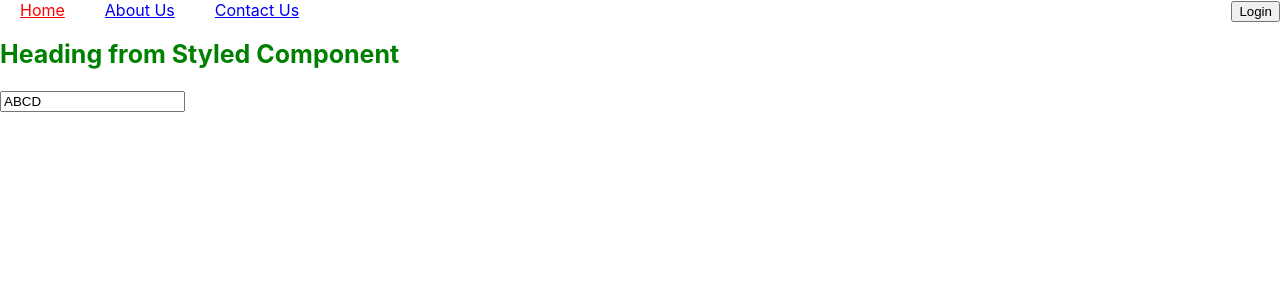
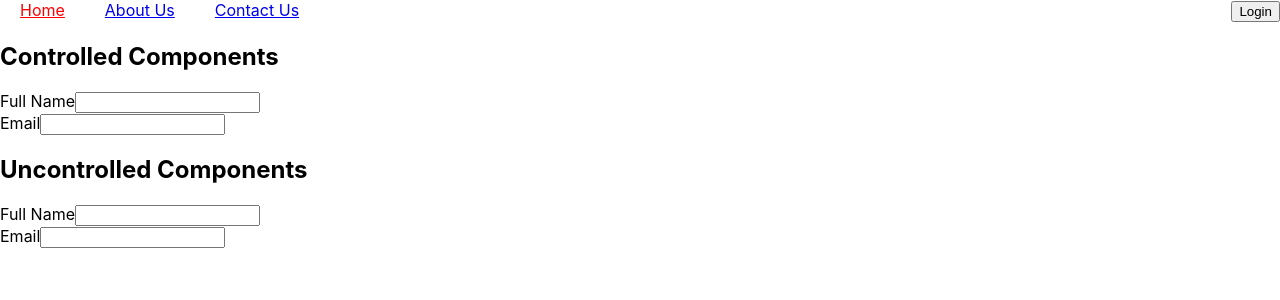
Before and after one commit to divyanshmoonat/ns-b1, a React app in the folder newton_school/: page / in a window 1280 px wide. Shown: the top 300 px of the page. Built offline with nearby package versions, Linux system fonts and the light colour scheme.

Commit message:
Stateful vs stateless | controlled vs uncontrolled etc

```diff
--- a/newton_school/src/App.js
+++ b/newton_school/src/App.js
@@ -10,6 +10,8 @@ import Events from "./components/Events/Events";
 import Register from "./components/Register/Register";
 import UpdatingState from "./components/UpdatingState/UpdatingState";
 import Bindings from "./components/Bindings/Bindings";
+import Dashboard from "./components/24Feb/Dashboard/Dashboard";
+import ConUnConComponents from "./components/24Feb/ConUnConComponents/ConUnConComponents";
 
 const App = () => {
   // const percent = 60;
@@ -33,8 +35,8 @@ const App = () => {
     <div className="App">
       <Header />
       {/* <h1 style={{ color: "aqua", fontSize: "50px" }}>My ReactJS Website</h1> */}
-      <Heading percent={60}>Heading from Styled Component</Heading>
-      <Heading2>{heading}</Heading2>
+      {/* <Heading percent={60}>Heading from Styled Component</Heading> */}
+      {/* <Heading2>{heading}</Heading2> */}
       {/* <Events
         event={{
           hardware: "mouse",
@@ -46,7 +48,9 @@ const App = () => {
       {/* <ToDoList /> */}
       {/* <Register /> */}
       {/* <UpdatingState /> */}
-      <Bindings />
+      {/* <Bindings /> */}
+      {/* <Dashboard /> */}
+      <ConUnConComponents />
     </div>
   );
 };
--- /dev/null
+++ b/newton_school/src/components/24Feb/ConUnConComponents/ConUnConComponents.jsx
@@ -0,0 +1,57 @@
+import { useState, useRef } from "react";
+import "./ConUnConComponents.css";
+
+const ConUnConComponents = () => {
+  const [fullName, setFullName] = useState("");
+  const [email, setEmail] = useState("");
+
+  const fullNameRef = useRef();
+  //   fullNameRef.current;  = e.target;
+
+  return (
+    <div>
+      <form>
+        <h2>Controlled Components</h2>
+        <div>
+          <label htmlFor="fullName">Full Name</label>
+          <input
+            value={fullName}
+            onChange={(e) => {
+              // Validations
+              return;
+              setFullName(e.target.value);
+            }}
+            type={"text"}
+            id="fullName"
+          />
+        </div>
+
+        <div>
+          <label htmlFor="email">Email</label>
+          <input
+            value={email}
+            onChange={(e) => {
+              setEmail(e.target.value);
+            }}
+            type={"email"}
+            id="email"
+          />
+        </div>
+      </form>
+
+      <form>
+        <h2>Uncontrolled Components</h2>
+        <div>
+          <label htmlFor="fullNameUc">Full Name</label>
+          <input type={"text"} ref={fullNameRef} id="fullNameUc" />
+        </div>
+
+        <div>
+          <label htmlFor="emailUc">Email</label>
+          <input type={"email"} id="emailUc" />
+        </div>
+      </form>
+    </div>
+  );
+};
+export default ConUnConComponents;
--- /dev/null
+++ b/newton_school/src/components/24Feb/Dashboard/Dashboard.css
@@ -0,0 +1,3 @@
+.dashboard {
+
+}
--- /dev/null
+++ b/newton_school/src/components/24Feb/Dashboard/Dashboard.jsx
@@ -0,0 +1,22 @@
+import { useState } from "react";
+import PriceInput from "../PriceInput/PrinceInput";
+import PriceCalculator from "../PriceCalculator/PriceCalculator";
+
+import "./Dashboard.css";
+
+const Dashboard = () => {
+  const [price, setPrice] = useState(0);
+
+  const onPriceUpdate = (price) => {
+    setPrice(price);
+  };
+
+  return (
+    <div className="dashboard">
+      <h1>Dashboard</h1>
+      <PriceInput onPriceUpdate={onPriceUpdate} />
+      <PriceCalculator price={price} />
+    </div>
+  );
+};
+export default Dashboard;
--- /dev/null
+++ b/newton_school/src/components/24Feb/PriceCalculator/PriceCalculator.css
@@ -0,0 +1,3 @@
+.price-calculator {
+
+}
--- /dev/null
+++ b/newton_school/src/components/24Feb/PriceCalculator/PriceCalculator.jsx
@@ -0,0 +1,36 @@
+import "./PriceCalculator.css";
+
+const PriceCalculator = (props) => {
+//   console.log(props.price);
+  const calculateDiscount = (price) => {
+    let discount = 0;
+    if (price <= 100) {
+      discount = 0;
+    } else if (price >= 101 && price <= 1000) {
+      discount = price / 10;
+    } else if (price >= 1001 && price <= 5000) {
+      discount = (price / 100) * 12;
+    } else {
+      discount = (price / 100) * 15;
+    }
+    return discount.toFixed();
+  };
+  const calculateTotalPrice = (price) => {
+    return price - calculateDiscount(price);
+  };
+  return (
+    <div className="price-calculator">
+      <h3>Original Price : {props.price}</h3>
+      <h3>Discount: {calculateDiscount(props.price)}</h3>
+      <h3>Total Price to pay : {calculateTotalPrice(props.price)}</h3>
+    </div>
+  );
+};
+export default PriceCalculator;
+
+/**
+ * 0-100 : No discount
+ * 101-1000 : 10% discount
+ * 1000-5000 : 12% discount
+ * 5000+ : 15% discount
+ */
--- /dev/null
+++ b/newton_school/src/components/24Feb/PriceInput/PriceInput.css
@@ -0,0 +1,3 @@
+.price-input {
+
+}
--- /dev/null
+++ b/newton_school/src/components/24Feb/PriceInput/PrinceInput.jsx
@@ -0,0 +1,18 @@
+import "./PriceInput.css";
+
+const PriceInput = (props) => {
+  const onPriceChange = (e) => {
+    props.onPriceUpdate(e.target.value); // Calling fn passed as a prop to send data to parent
+  };
+
+  return (
+    <div className="price-input">
+      <input
+        type={"number"}
+        onChange={onPriceChange}
+        placeholder="Enter price"
+      />
+    </div>
+  );
+};
+export default PriceInput;
```
Also changed, not shown: newton_school/src/components/24Feb/ConUnConComponents/ConUnConComponents.css (added).
